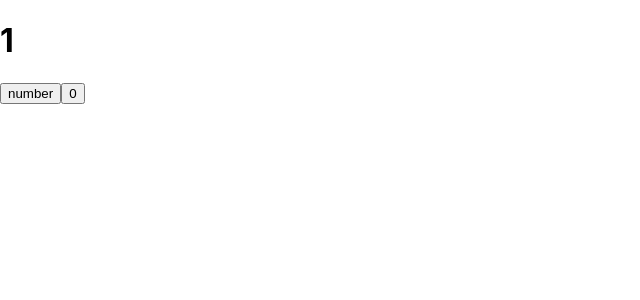
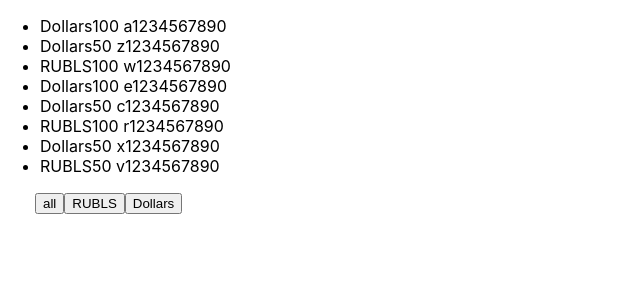
Before and after one commit to LuckyThugLife/microtasks_ts, a React (Create React App) app: page / in a window 1280 px wide. Shown: the top 300 px of the page, without its empty margins (0-640 px from the left). Built offline with nearby package versions, Linux system fonts and the light colour scheme.

Commit message:
05_filter

```diff
--- /dev/null
+++ b/src/05_filter_method/05_filter.tsx
@@ -0,0 +1,58 @@
+import React, {useState} from 'react';
+
+export type FilterType = 'all' | 'Dollars' | 'RUBLS'
+
+function FilterMoney() {
+
+    const [money, setMoney] = useState([
+        {banknots: 'Dollars', value: 100, number: ' a1234567890'},
+        {banknots: 'Dollars', value: 50, number: ' z1234567890'},
+        {banknots: 'RUBLS', value: 100, number: ' w1234567890'},
+        {banknots: 'Dollars', value: 100, number: ' e1234567890'},
+        {banknots: 'Dollars', value: 50, number: ' c1234567890'},
+        {banknots: 'RUBLS', value: 100, number: ' r1234567890'},
+        {banknots: 'Dollars', value: 50, number: ' x1234567890'},
+        {banknots: 'RUBLS', value: 50, number: ' v1234567890'},
+    ])
+
+    const [filter, setFilter] = useState<FilterType>('all')
+
+    let currentMoney = money
+    if (filter === 'Dollars') {
+        currentMoney = money.filter((filterdMoney) => filterdMoney.banknots === 'Dollars')
+    }
+    if (filter === 'RUBLS') {
+        currentMoney = money.filter((filterdMoney) => filterdMoney.banknots === 'RUBLS')
+    }
+    const onClickFilterHandler = (nameButton: FilterType) => {
+        setFilter(nameButton)
+    }
+
+    return (
+
+        <div>
+            <ul>
+                {currentMoney.map((objFromMoneyArr, index) => {
+                        return (
+                            <li key={index}>
+                                <span>{objFromMoneyArr.banknots}</span>
+                                <span>{objFromMoneyArr.value}</span>
+                                <span>{objFromMoneyArr.number}</span>
+                            </li>
+                        )
+                    }
+                )}
+
+            </ul>
+            <div style={{marginLeft: '35px'}}>
+                <button onClick={() => onClickFilterHandler('all')}>all</button>
+                <button onClick={() => onClickFilterHandler('RUBLS')}>RUBLS</button>
+                <button onClick={() => onClickFilterHandler('Dollars')}>Dollars</button>
+            </div>
+        </div>
+
+
+    )
+}
+
+export default FilterMoney;
--- a/src/App.tsx
+++ b/src/App.tsx
@@ -1,24 +1,11 @@
-import React, {useState} from 'react';
-import { Counter } from './04_use_State/04_use_state';
-
-
-
-
+import React, {Fragment, useState} from 'react';
+import FilterMoney from "./05_filter_method/05_filter";
 
 
 function App() {
 
+   return <FilterMoney/>
 
-    return(
-
-        <div>
-
-            <Counter/>
-
-        </div>
-
-
-    )
 }
 
 export default App;
```
Also changed, not shown: src/04_use_State/App4.tsx (added, +25 -0 lines), src/03_button/App3.tsx (renamed from src/03_button/App2.tsx), 1 other file (tests, documents, lock files or other folders).
